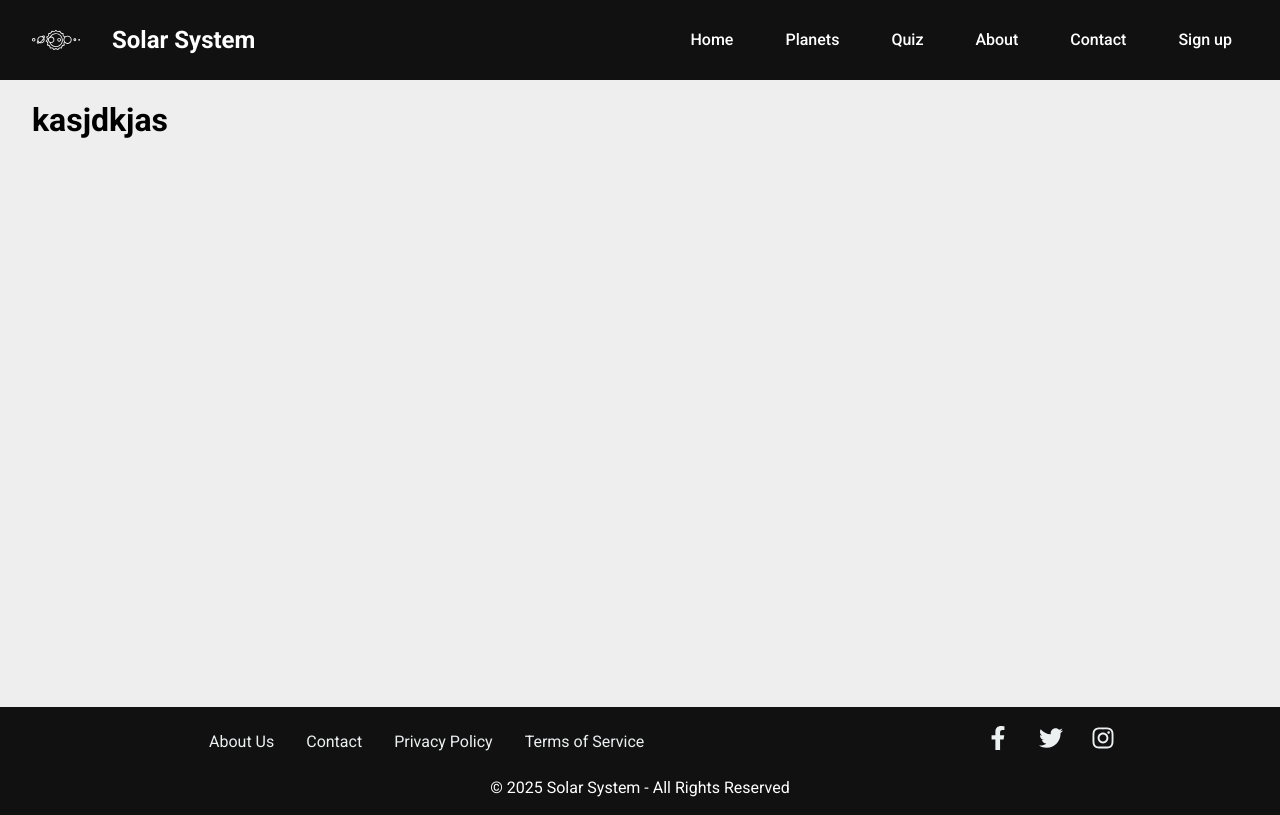
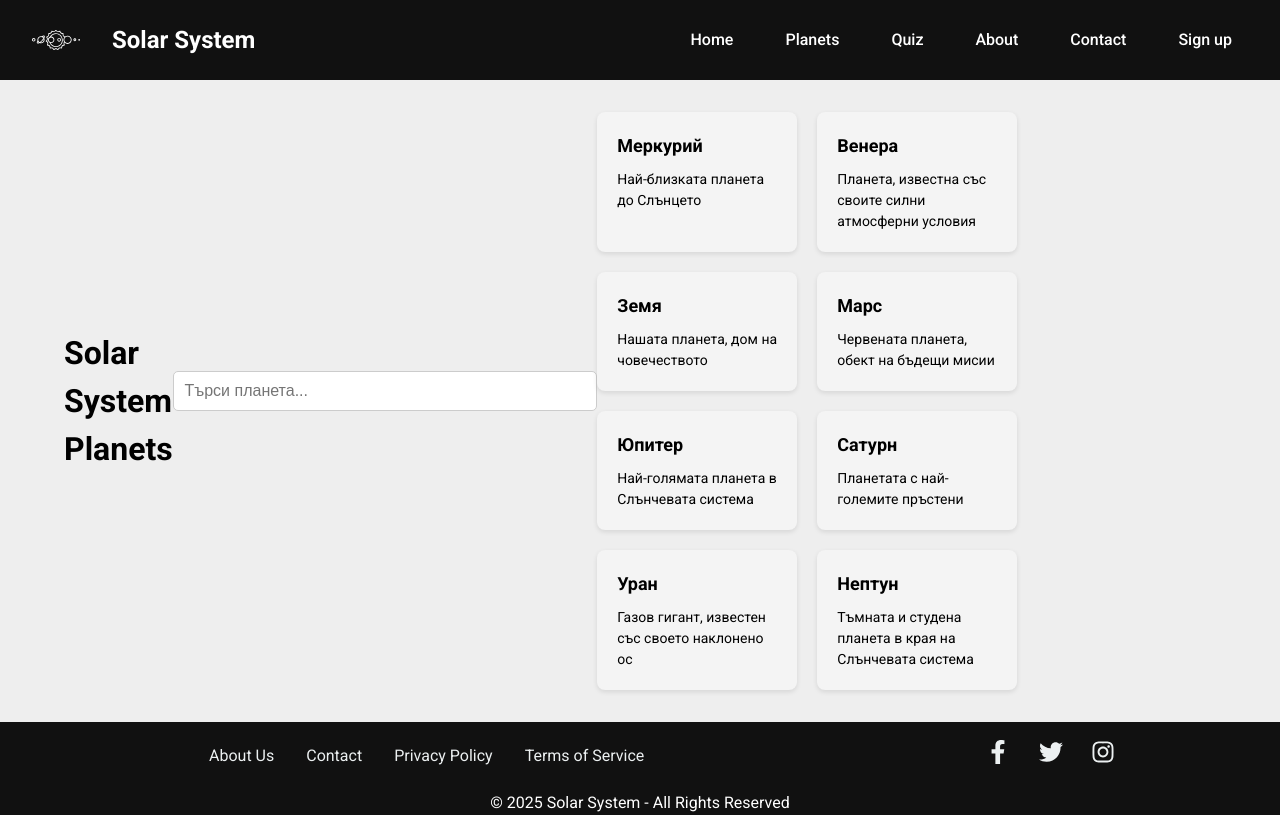
Before and after one commit to atanas-n-nikolov/Solar-System-React-2025-SoftUni, a React (Vite) app in the folder client/: page /planets in a window 1280 px wide. Built offline with nearby package versions, Linux system fonts and the light colour scheme.

Commit message:
Add planets catalog

```diff
--- /dev/null
+++ b/client/src/components/planets/Planets.css
@@ -0,0 +1,31 @@
+.filter-input {
+  padding: 10px;
+  margin-bottom: 20px;
+  width: 100%;
+  font-size: 16px;
+  border: 1px solid #ccc;
+  border-radius: 5px;
+}
+
+.planet-list {
+  display: flex;
+  flex-wrap: wrap;
+  gap: 20px;
+}
+
+.planet-item {
+  background-color: #f4f4f4;
+  padding: 20px;
+  border-radius: 8px;
+  width: 200px;
+  box-shadow: 0 2px 5px rgba(0, 0, 0, 0.1);
+}
+
+.planet-item h2 {
+  font-size: 18px;
+  margin-bottom: 10px;
+}
+
+.planet-item p {
+  font-size: 14px;
+}
--- a/client/src/components/planets/Planets.jsx
+++ b/client/src/components/planets/Planets.jsx
@@ -1,7 +1,52 @@
+import { useState } from "react";
+
+import './Planets.css';
+
+const planetsData = [
+    { name: 'Меркурий', description: 'Най-близката планета до Слънцето' },
+    { name: 'Венера', description: 'Планета, известна със своите силни атмосферни условия' },
+    { name: 'Земя', description: 'Нашата планета, дом на човечеството' },
+    { name: 'Марс', description: 'Червената планета, обект на бъдещи мисии' },
+    { name: 'Юпитер', description: 'Най-голямата планета в Слънчевата система' },
+    { name: 'Сатурн', description: 'Планетата с най-големите пръстени' },
+    { name: 'Уран', description: 'Газов гигант, известен със своето наклонено ос' },
+    { name: 'Нептун', description: 'Тъмната и студена планета в края на Слънчевата система' },
+  ];
+
 export default function Planets() {
+
+    const[filter, setFilter] = useState('');
+
+    const filteredPlanets = planetsData.filter(planet =>
+        planet.name.toLowerCase().startsWith(filter.toLowerCase())
+    );
+
     return (
         <div className="wrapper">
-            <h1>kasjdkjas</h1>
+            <div className="wrapper">
+                <h1>Solar System Planets</h1>
+
+                <input
+                    type="text"
+                    placeholder="Търси планета..."
+                    value={filter}
+                    onChange={(e) => setFilter(e.target.value)}
+                    className="filter-input"
+                />
+
+                <div className="planet-list">
+                    {filteredPlanets.length > 0 ? (
+                        filteredPlanets.map((planet, index) => (
+                            <div key={index} className="planet-item">
+                                <h2>{planet.name}</h2>
+                                <p>{planet.description}</p>
+                            </div>
+                        ))
+                    ) : (
+                        <p>No planets yet.</p>
+                    )}
+                </div>
+            </div>
         </div>
     )
 }
```
